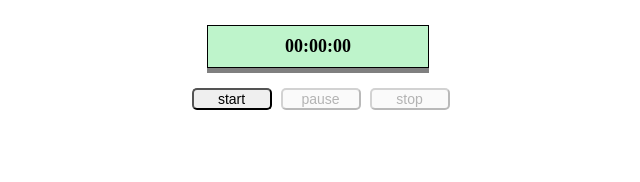
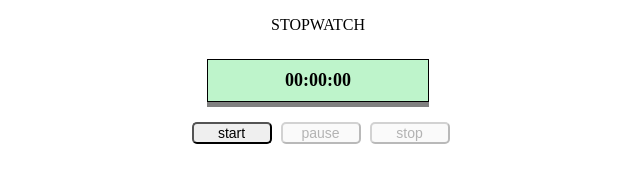
Before and after one commit to Akash-Rajmane/Stopwatch, a plain HTML site: page index.html in a window 1280 px wide. Shown: the whole page, without its empty margins (322-962 px from the left). Drawn offline with Linux system fonts and the light colour scheme.

Commit message:
Update index.html

```diff
--- a/index.html
+++ b/index.html
@@ -10,8 +10,13 @@
 </head>
 
 <body>
+    <div id="circle">
+        <div class="container">
+
+             <P>STOPWATCH</P>
+
             <div class="display">
-        <span id="hr">00</span>:<span id="min">00</span>:<span id="sec">00</span>
+                <b><span id="hours">00</span>:<span id="minutes">00</span>:<span id="seconds">00</span></b>
             </div>
 
             <div class="controls">
@@ -19,6 +24,10 @@
                 <button id="pause" onclick="pause()" disabled>pause</button>
                 <button id="stop" onclick="reset()" disabled>stop</button>
             </div>
+
+        </div>
+    </div>
+
     <script src="index.js"></script>
 </body>
 
```
Lines whose indentation alone changed are shown as unchanged.
